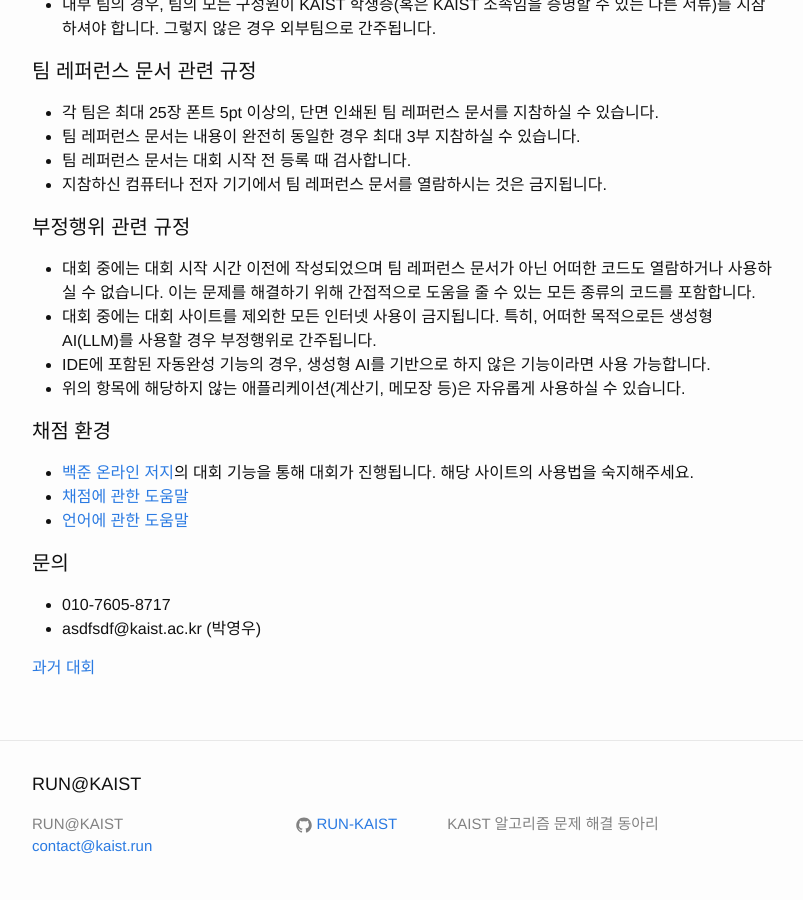
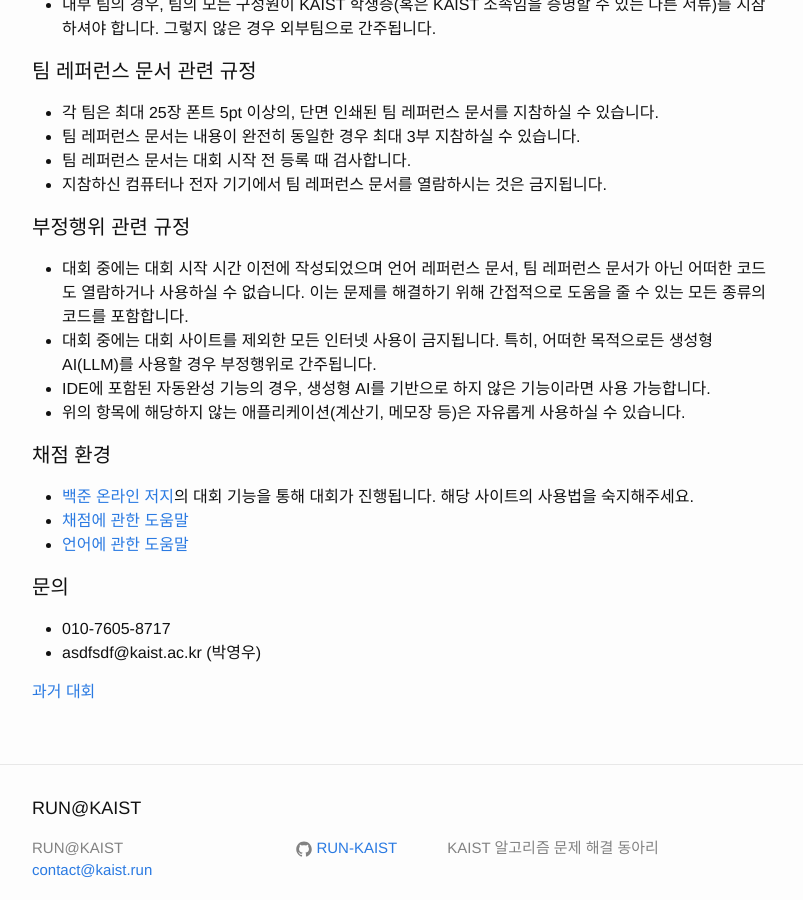
Before and after one commit to RUN-KAIST/kaist.run, a Jekyll site: the page built from contests/ko.md, in a window 1280 px wide and 900 px high, scrolled down 2543 px. Shown: the whole window, without its empty margins (238-1041 px from the left). Built offline with Jekyll 4.4.1, drawn with Linux system fonts in a browser that asks for light colours.

Commit message:
Update ko.md

```diff
--- a/contests/ko.md
+++ b/contests/ko.md
@@ -70,7 +70,7 @@ First Solve 상
 * 지참하신 컴퓨터나 전자 기기에서 팀 레퍼런스 문서를 열람하시는 것은 금지됩니다.
 
 #### 부정행위 관련 규정
-* 대회 중에는 대회 시작 시간 이전에 작성되었으며 팀 레퍼런스 문서가 아닌 어떠한 코드도 열람하거나 사용하실 수 없습니다. 이는 문제를 해결하기 위해 간접적으로 도움을 줄 수 있는 모든 종류의 코드를 포함합니다.
+* 대회 중에는 대회 시작 시간 이전에 작성되었으며 언어 레퍼런스 문서, 팀 레퍼런스 문서가 아닌 어떠한 코드도 열람하거나 사용하실 수 없습니다. 이는 문제를 해결하기 위해 간접적으로 도움을 줄 수 있는 모든 종류의 코드를 포함합니다.
 * 대회 중에는 대회 사이트를 제외한 모든 인터넷 사용이 금지됩니다. 특히, 어떠한 목적으로든 생성형 AI(LLM)를 사용할 경우 부정행위로 간주됩니다.
 * IDE에 포함된 자동완성 기능의 경우, 생성형 AI를 기반으로 하지 않은 기능이라면 사용 가능합니다.
 * 위의 항목에 해당하지 않는 애플리케이션(계산기, 메모장 등)은 자유롭게 사용하실 수 있습니다.
```
